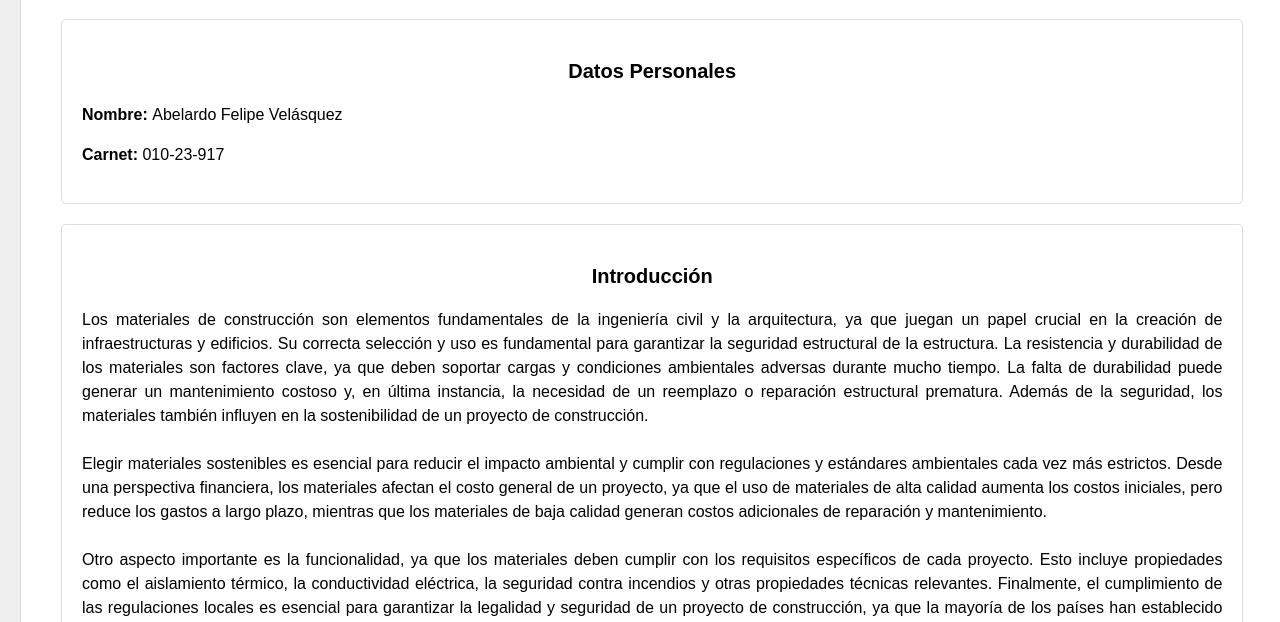
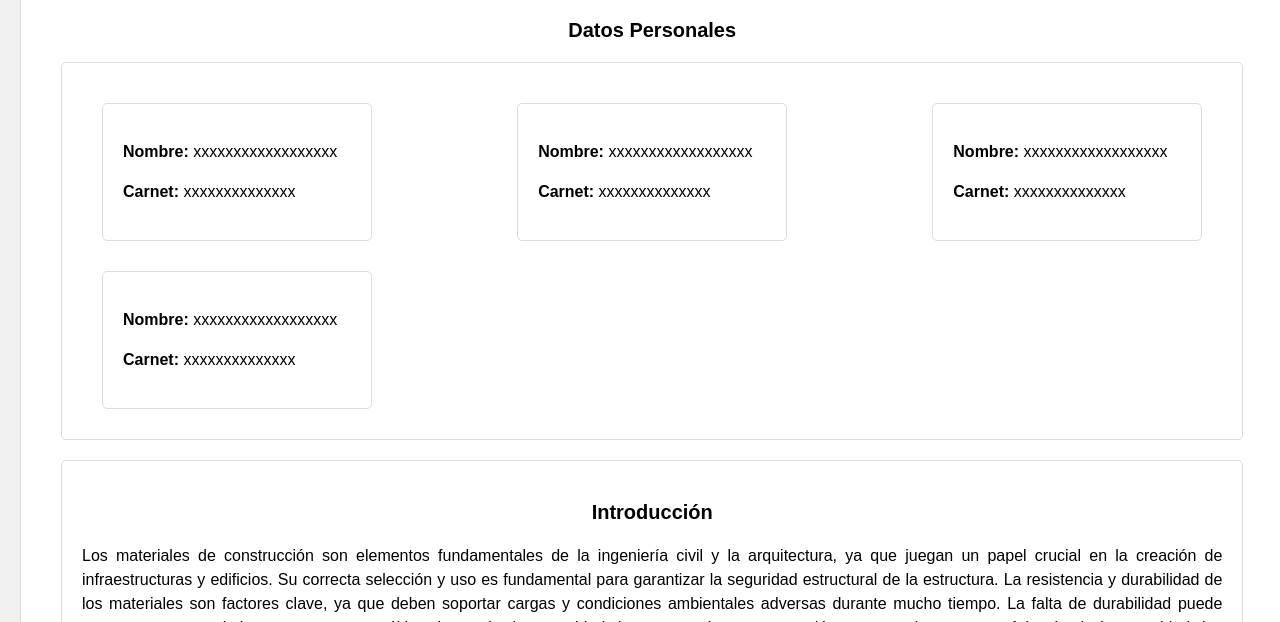
Before and after one commit to afelipev/proyecto_final, a plain HTML site: page index.html in a window 1280 px wide. Shown: the part 178-800 px from the top of the page. Drawn offline with Linux system fonts and the light colour scheme.

Commit message:
add information

```diff
--- a/index.html
+++ b/index.html
@@ -25,11 +25,24 @@
 
     <div class="scroll-content">
         <h1 id="titulo">Proyecto Final</h1>
-
-        <div id="datosPersonales">
-            <h3>Datos Personales</h3>
-            <p><strong>Nombre: </strong>Abelardo Felipe Velásquez</p>
-            <p><strong>Carnet: </strong>010-23-917</p>
+        <h3>Datos Personales</h3>
+        <div class="columnas">
+            <div class="columna">
+                <p><strong>Nombre: </strong>xxxxxxxxxxxxxxxxxx</p>
+                <p><strong>Carnet: </strong>xxxxxxxxxxxxxx</p>
+            </div>
+            <div class="columna">
+                <p><strong>Nombre: </strong>xxxxxxxxxxxxxxxxxx</p>
+                <p><strong>Carnet: </strong>xxxxxxxxxxxxxx</p>
+            </div>
+            <div class="columna">
+                <p><strong>Nombre: </strong>xxxxxxxxxxxxxxxxxx</p>
+                <p><strong>Carnet: </strong>xxxxxxxxxxxxxx</p>
+            </div>
+            <div class="columna">
+                <p><strong>Nombre: </strong>xxxxxxxxxxxxxxxxxx</p>
+                <p><strong>Carnet: </strong>xxxxxxxxxxxxxx</p>
+            </div>
         </div>
 
         <div id="introduccion">
--- a/styles.css
+++ b/styles.css
@@ -122,3 +122,14 @@ ul {
 .slide:first-child {
     display: block;
 }
+
+.columnas {
+    display: flex;
+    flex-wrap: wrap;
+    justify-content: space-between; /* Espaciado entre columnas */
+}
+
+.columna {
+    width: 20%; /* Para dejar espacio entre las columnas */
+    margin-bottom: 10px; /* Espaciado entre grupos de p */
+}
```
